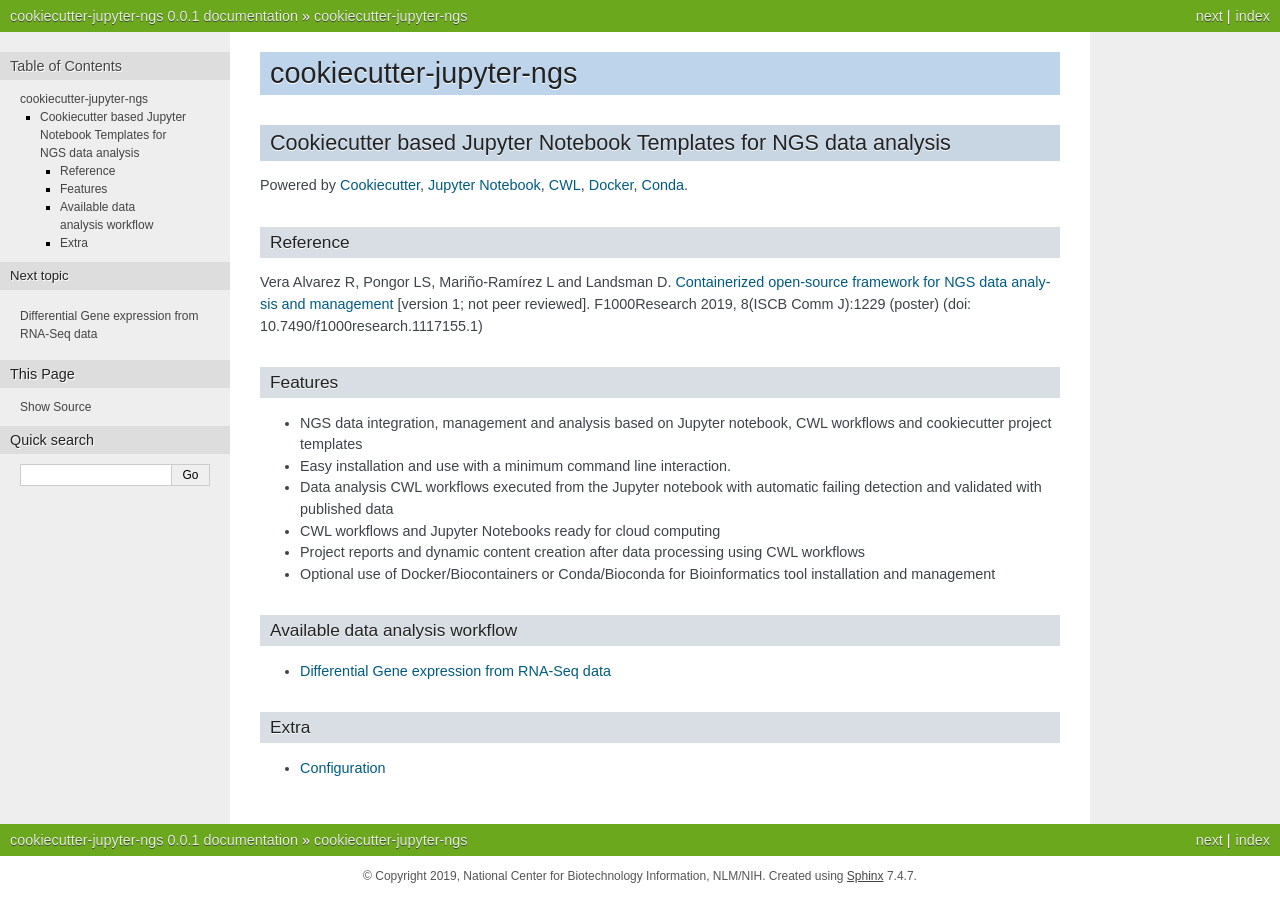
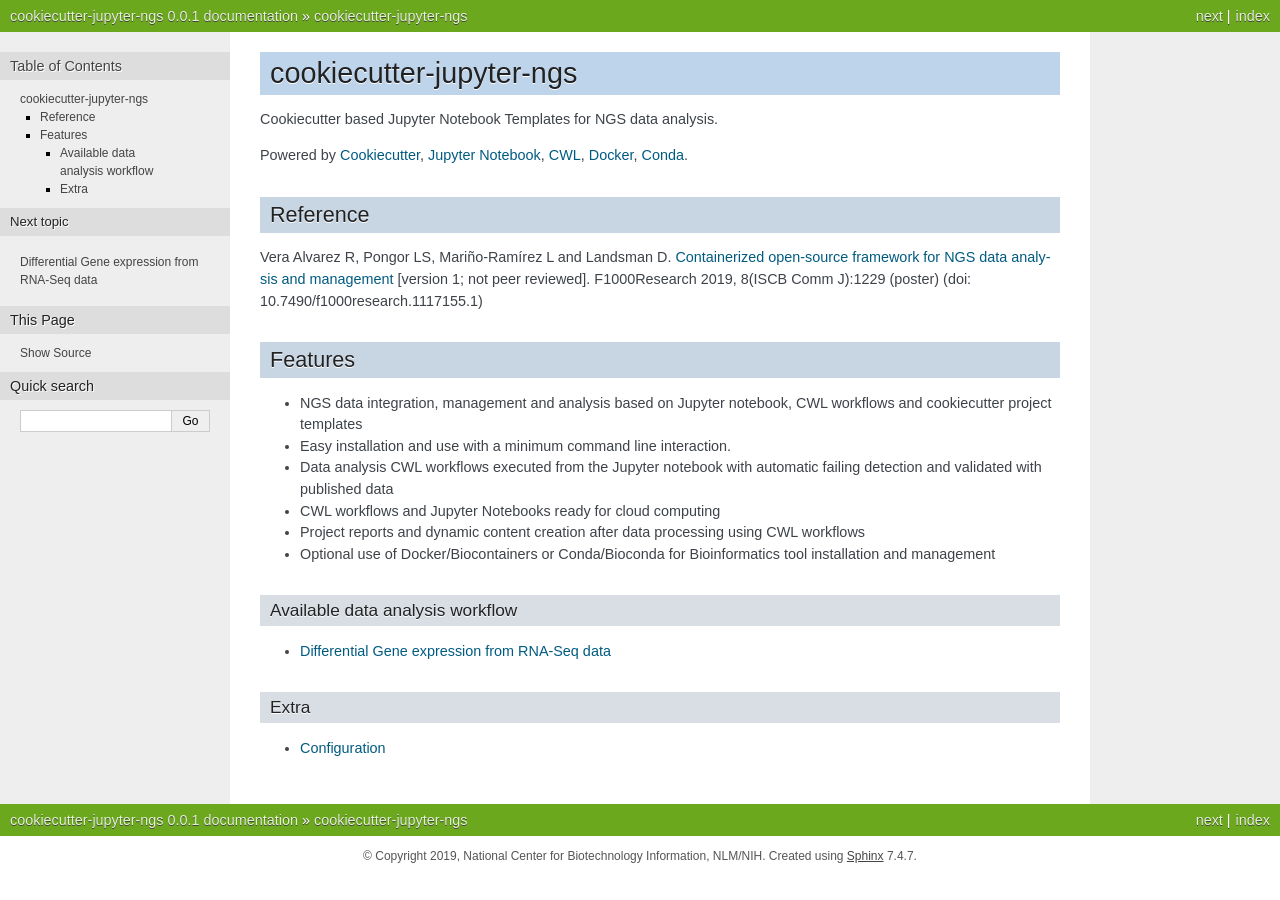
Before and after one commit to ncbi/pm4ngs, a Sphinx documentation site: the page built from docs/source/index.rst, in a window 1280 px wide. Built offline with Sphinx 7.4.7, drawn with Linux system fonts in a browser that asks for light colours.

Commit message:
Update docs

```diff
--- a/docs/source/index.rst
+++ b/docs/source/index.rst
@@ -1,19 +1,19 @@
 cookiecutter-jupyter-ngs
 ===================================================================
 
-Cookiecutter based Jupyter Notebook Templates for NGS data analysis
-+++++++++++++++++++++++++++++++++++++++++++++++++++++++++++++++++++
+Cookiecutter based Jupyter Notebook Templates for NGS data analysis.
 
 Powered by Cookiecutter_, `Jupyter Notebook`_, CWL_, Docker_, Conda_.
 
 Reference
----------
++++++++++
 
 Vera Alvarez R, Pongor LS, Mariño-Ramírez L and Landsman D. `Containerized open-source framework for NGS data analysis
 and management`_ [version 1; not peer reviewed]. F1000Research 2019, 8(ISCB Comm J):1229 (poster) (doi: 10.7490/f1000research.1117155.1)
 
 Features
----------
+++++++++
+
 * NGS data integration, management and analysis based on Jupyter notebook, CWL workflows and cookiecutter project templates
 * Easy installation and use with a minimum command line interaction.
 * Data analysis CWL workflows executed from the Jupyter notebook with automatic failing detection and validated with published data
```
